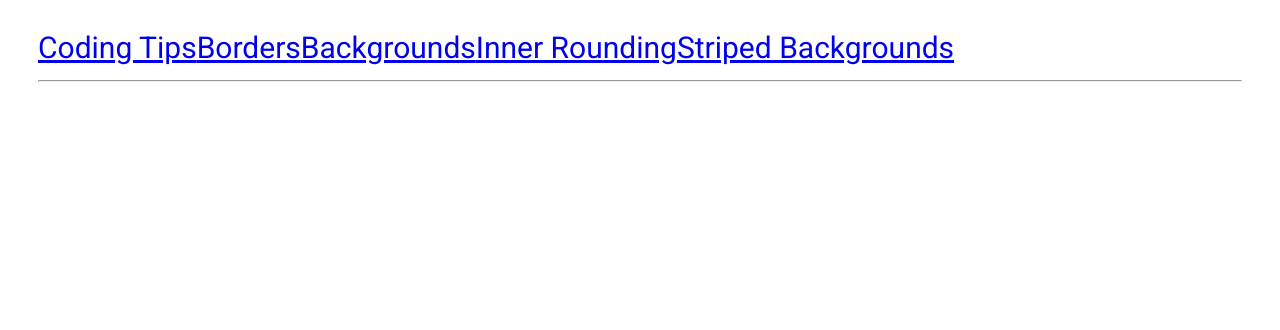
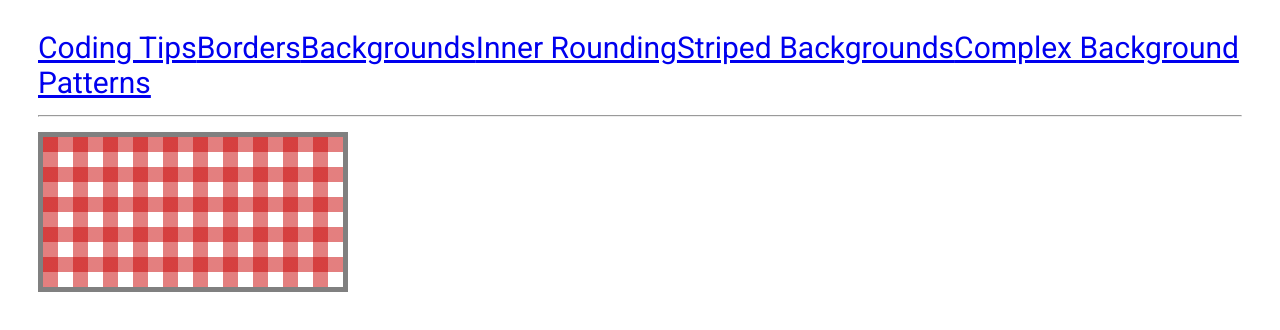
Before and after one commit to ht89/css-secrets, an Angular app: page /complex-bg in a window 1280 px wide. Before the commit this address led to /. Shown: the top 330 px of the page. Built offline with nearby package versions, Linux system fonts and the light colour scheme.

Commit message:
table cloth

```diff
--- a/src/app/app.component.html
+++ b/src/app/app.component.html
@@ -4,6 +4,7 @@
     <a [routerLink]="['backgrounds']">Backgrounds</a>
     <a [routerLink]="['inner-rounding']">Inner Rounding</a>
     <a [routerLink]="['striped-bg']">Striped Backgrounds</a>
+    <a [routerLink]="['complex-bg']">Complex Background Patterns</a>
 
     <hr>
 
--- /dev/null
+++ b/src/app/complex-bg-patterns/complex-bg-patterns.component.html
@@ -0,0 +1 @@
+<div class="table-cloth"></div>
--- /dev/null
+++ b/src/app/complex-bg-patterns/complex-bg-patterns.component.scss
@@ -0,0 +1,11 @@
+.table-cloth {
+    width: 300px;
+    height: 150px;
+    /*
+    “If a color stop has a position that is less than the specified position of any color stop before it in the list, set its position to be equal to the largest specified position of any color stop before it.”
+    */
+    border: 5px solid gray;
+    background: white;
+    background-image: linear-gradient(90deg, rgba(200, 0, 0, 0.5) 50%, transparent 0), linear-gradient(rgba(200, 0, 0, 0.5) 50%, transparent 0);
+    background-size: 30px 30px;
+}
--- /dev/null
+++ b/src/app/complex-bg-patterns/complex-bg-patterns.component.ts
@@ -0,0 +1,15 @@
+import { Component, OnInit } from '@angular/core';
+
+@Component({
+  selector: 'app-complex-bg-patterns',
+  templateUrl: './complex-bg-patterns.component.html',
+  styleUrls: ['./complex-bg-patterns.component.scss']
+})
+export class ComplexBgPatternsComponent implements OnInit {
+
+  constructor() { }
+
+  ngOnInit() {
+  }
+
+}
```
Also changed, not shown: src/app/app.module.ts (+7 -1 lines), 1 other file (tests, documents, lock files or other folders).
